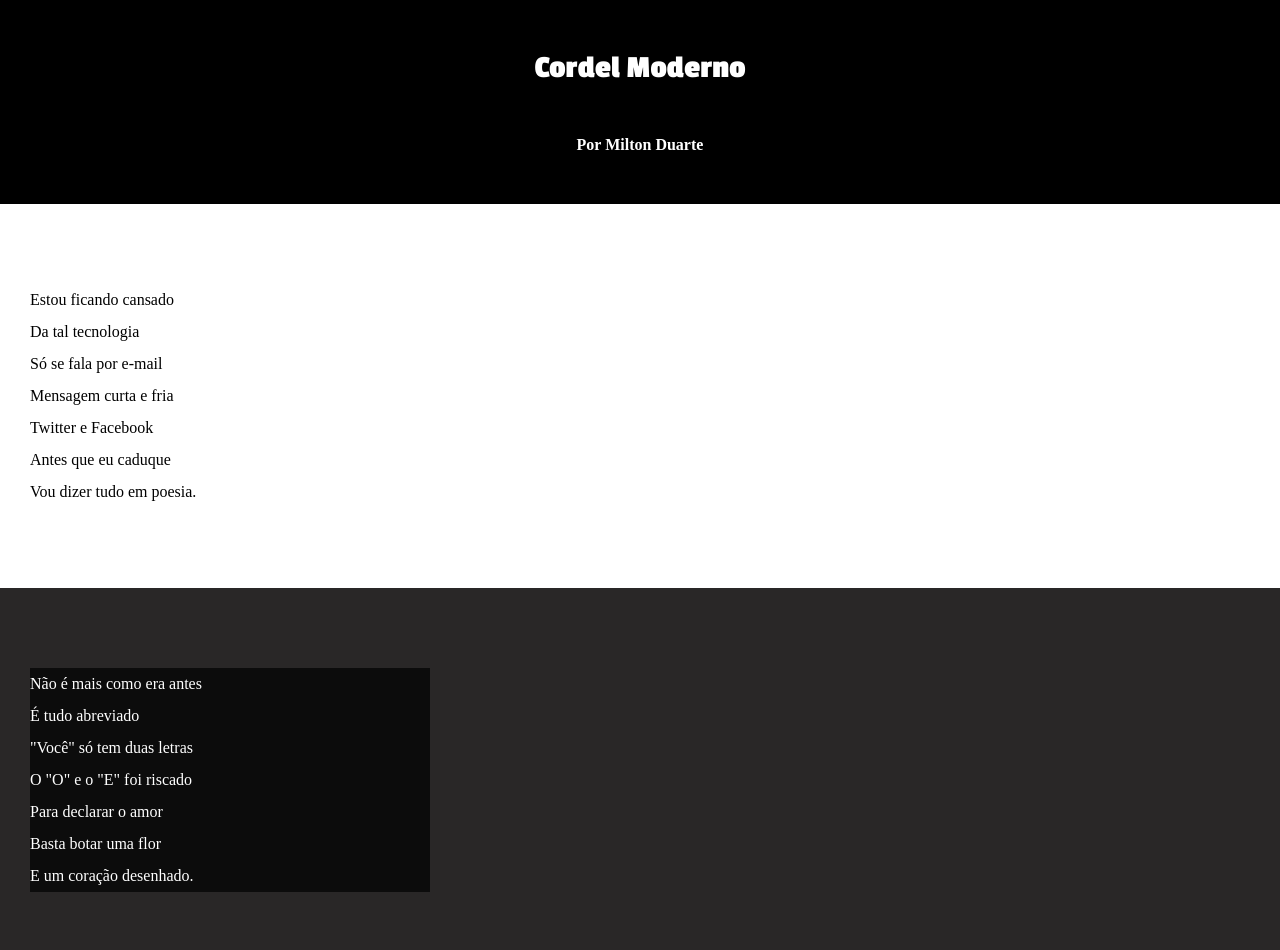
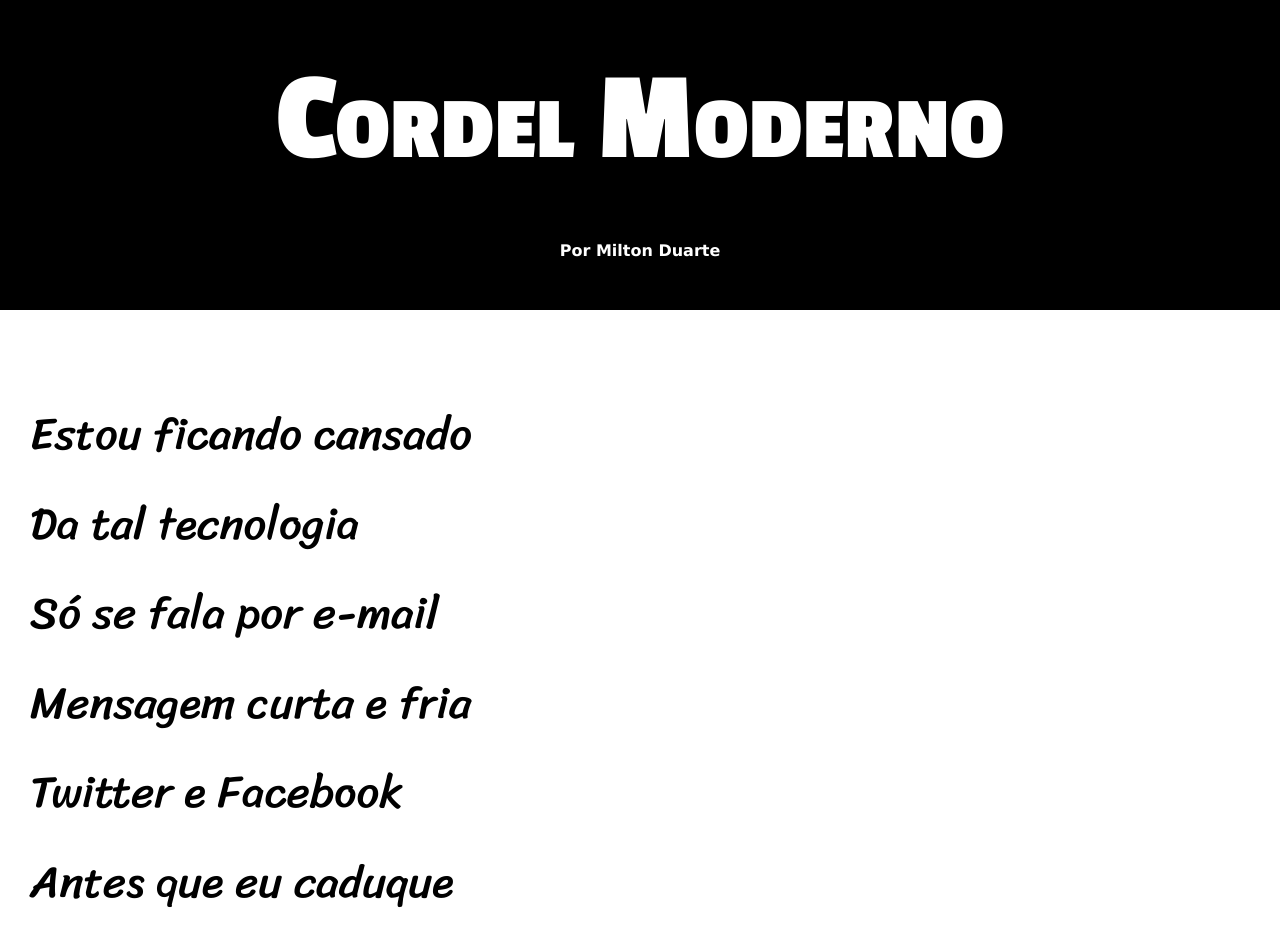
Before and after one commit to RichardJanebo/cordelmoderno, a plain HTML site: page index.html in a window 1280 px wide. Shown: the top 950 px of the page. Drawn offline with Linux system fonts and the light colour scheme.

Commit message:
atualizaçao

```diff
--- a/style.css
+++ b/style.css
@@ -1,12 +1,20 @@
 @charset "UTF-8";
 @import url('https://fonts.googleapis.com/css2?family=Passion+One:wght@400;700;900&display=swap');
+@import url('https://fonts.googleapis.com/css2?family=Sriracha&display=swap');
 *{
     margin: 0%;
     padding: 0%;
+
+}
+:root{
+    --fonte1:Verdana, Geneva, Tahoma, sans-serif;
+    --fonte2:'Passion One',cursive;
+    --fonte3:'Sriracha', cursive;
 }
 html , body{
     min-height: 100vh;
     background-color: darkgray;
+    font-family: var(--fonte1);
 }
 header{
     background-color: black;
@@ -15,7 +23,9 @@ header{
 }
 header h1{
     padding: 50px;
-    font-family: 'Passion One';
+    font-variant:small-caps;
+    font-family: var(--fonte2);
+    font-size: 10vw;
 }
 header p{
     padding-bottom: 50px;
@@ -34,6 +44,8 @@ section{
     padding-bottom: 10vh;
     line-height: 2em;
     padding-left: 30px;
+    font-family: var(--fonte3);
+    font-size: 3.5vw;
 
 }
 section.normal{
@@ -46,7 +58,8 @@ section.imagem{
 }
 section.imagem p {
     background-color: rgba(0, 0, 0, 0.699);
-    width: 400px;
+    display: inline-block;
+    padding: 5px;
 }
 footer{
     background-color: black;
```
